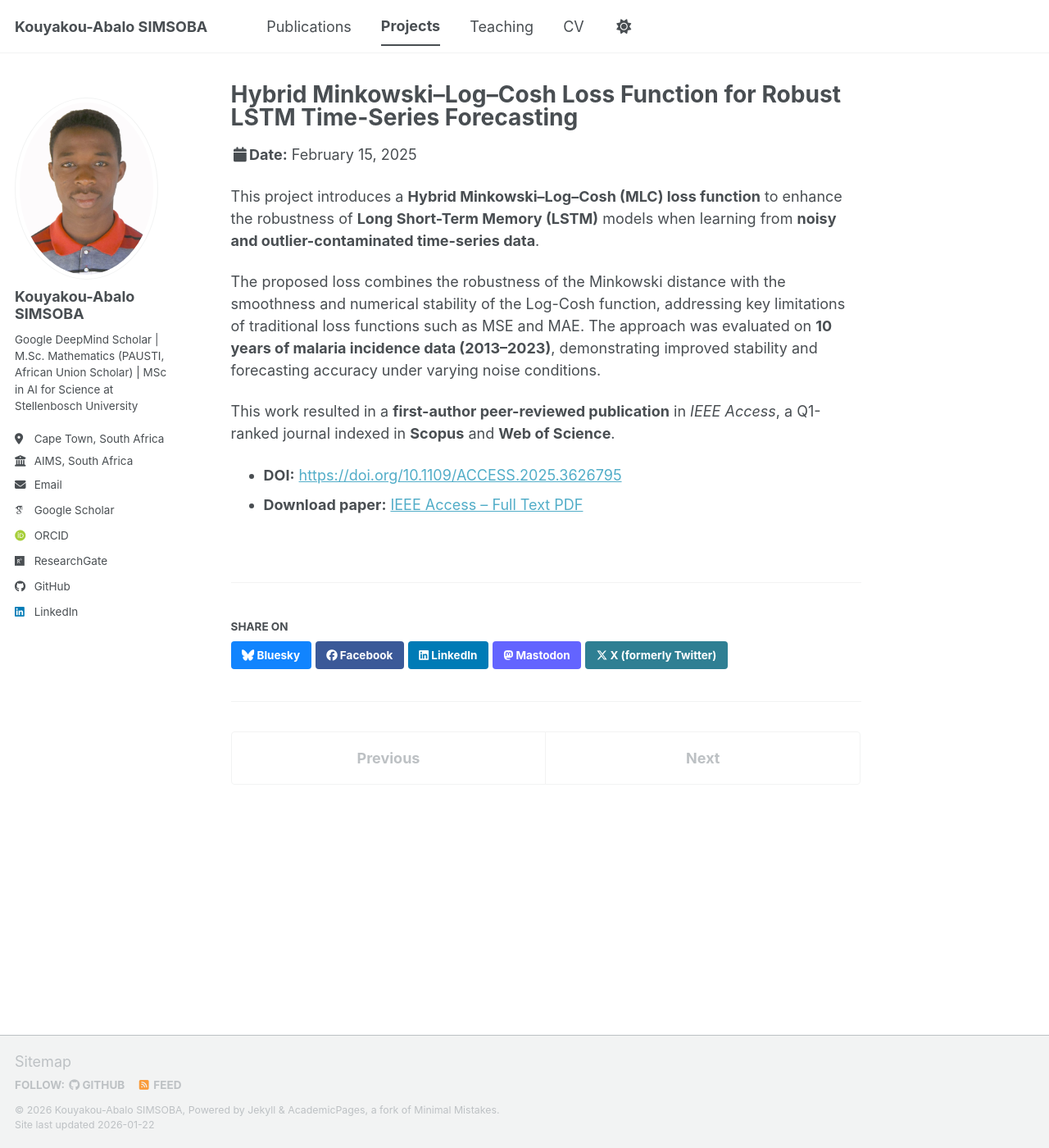
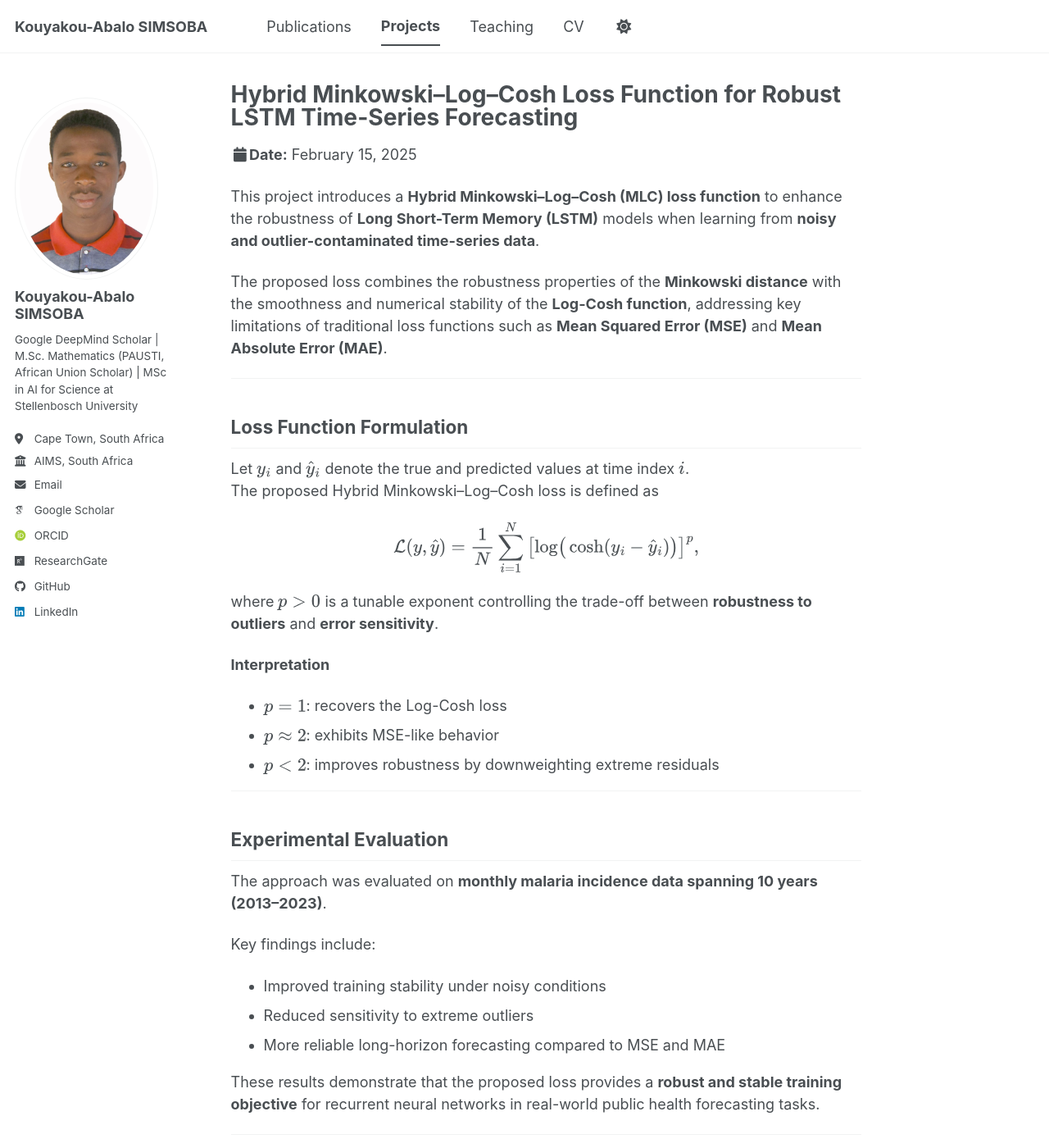
Before and after one commit to simsoba-research/simsoba-research.github.io, a Jekyll site: the page built from _talks/2012-03-01-talk-1.md, in a window 1280 px wide and 1400 px high. Shown: the whole window at 82% size. Built offline with Jekyll 4.4.1, drawn with Linux system fonts in a browser that asks for light colours; some web fonts are replaced; a script bundle is joined from its source files by our own code; library files that are not in the unit come from our copies; some of the changed text lies outside the part shown.

Commit message:
Update 2012-03-01-talk-1.md

```diff
--- a/_talks/2012-03-01-talk-1.md
+++ b/_talks/2012-03-01-talk-1.md
@@ -6,13 +6,57 @@ permalink: /projects/hybrid-minkowski-log-cosh-lstm
 venue: "IEEE Access (Q1 Journal)"
 date: 2025-02-15
 location: "AIMS South Africa & PAUSTI, Kenya"
+mathjax: true
 ---
 
 This project introduces a **Hybrid Minkowski–Log–Cosh (MLC) loss function** to enhance the robustness of **Long Short-Term Memory (LSTM)** models when learning from **noisy and outlier-contaminated time-series data**.
 
-The proposed loss combines the robustness of the Minkowski distance with the smoothness and numerical stability of the Log-Cosh function, addressing key limitations of traditional loss functions such as MSE and MAE. The approach was evaluated on **10 years of malaria incidence data (2013–2023)**, demonstrating improved stability and forecasting accuracy under varying noise conditions.
+The proposed loss combines the robustness properties of the **Minkowski distance** with the smoothness and numerical stability of the **Log-Cosh function**, addressing key limitations of traditional loss functions such as **Mean Squared Error (MSE)** and **Mean Absolute Error (MAE)**.
 
-This work resulted in a **first-author peer-reviewed publication** in *IEEE Access*, a Q1-ranked journal indexed in **Scopus** and **Web of Science**.
+---
 
-- **DOI:** [https://doi.org/10.1109/ACCESS.2025.3626795](https://doi.org/10.1109/ACCESS.2025.3626795)
-- **Download paper:** [IEEE Access – Full Text PDF](https://doi.org/10.1109/ACCESS.2025.3626795)
+## Loss Function Formulation
+
+Let $y_i$ and $\hat{y}_i$ denote the true and predicted values at time index $i$.
+The proposed Hybrid Minkowski–Log–Cosh loss is defined as
+
+$$
+\mathcal{L}(y,\hat{y})
+=
+\frac{1}{N}\sum_{i=1}^{N}
+\left[\log\!\big(\cosh(y_i - \hat{y}_i)\big)\right]^p,
+$$
+
+where $p > 0$ is a tunable exponent controlling the trade-off between **robustness to outliers** and **error sensitivity**.
+
+**Interpretation**
+- $p = 1$: recovers the Log-Cosh loss
+- $p \approx 2$: exhibits MSE-like behavior
+- $p < 2$: improves robustness by downweighting extreme residuals
+
+---
+
+## Experimental Evaluation
+
+The approach was evaluated on **monthly malaria incidence data spanning 10 years (2013–2023)**.
+
+Key findings include:
+- Improved training stability under noisy conditions
+- Reduced sensitivity to extreme outliers
+- More reliable long-horizon forecasting compared to MSE and MAE
+
+These results demonstrate that the proposed loss provides a **robust and stable training objective** for recurrent neural networks in real-world public health forecasting tasks.
+
+---
+
+## Research Outcome
+
+This work resulted in a **first-author peer-reviewed publication** in
+**IEEE Access**, a **Q1-ranked journal** indexed in **Scopus** and **Web of Science**.
+
+- **DOI:** https://doi.org/10.1109/ACCESS.2025.3626795
+- **Full text:** [IEEE Access – Full Text PDF](https://doi.org/10.1109/ACCESS.2025.3626795)
+
+---
+
+**Status:** Completed research project with peer-reviewed publication.
```
